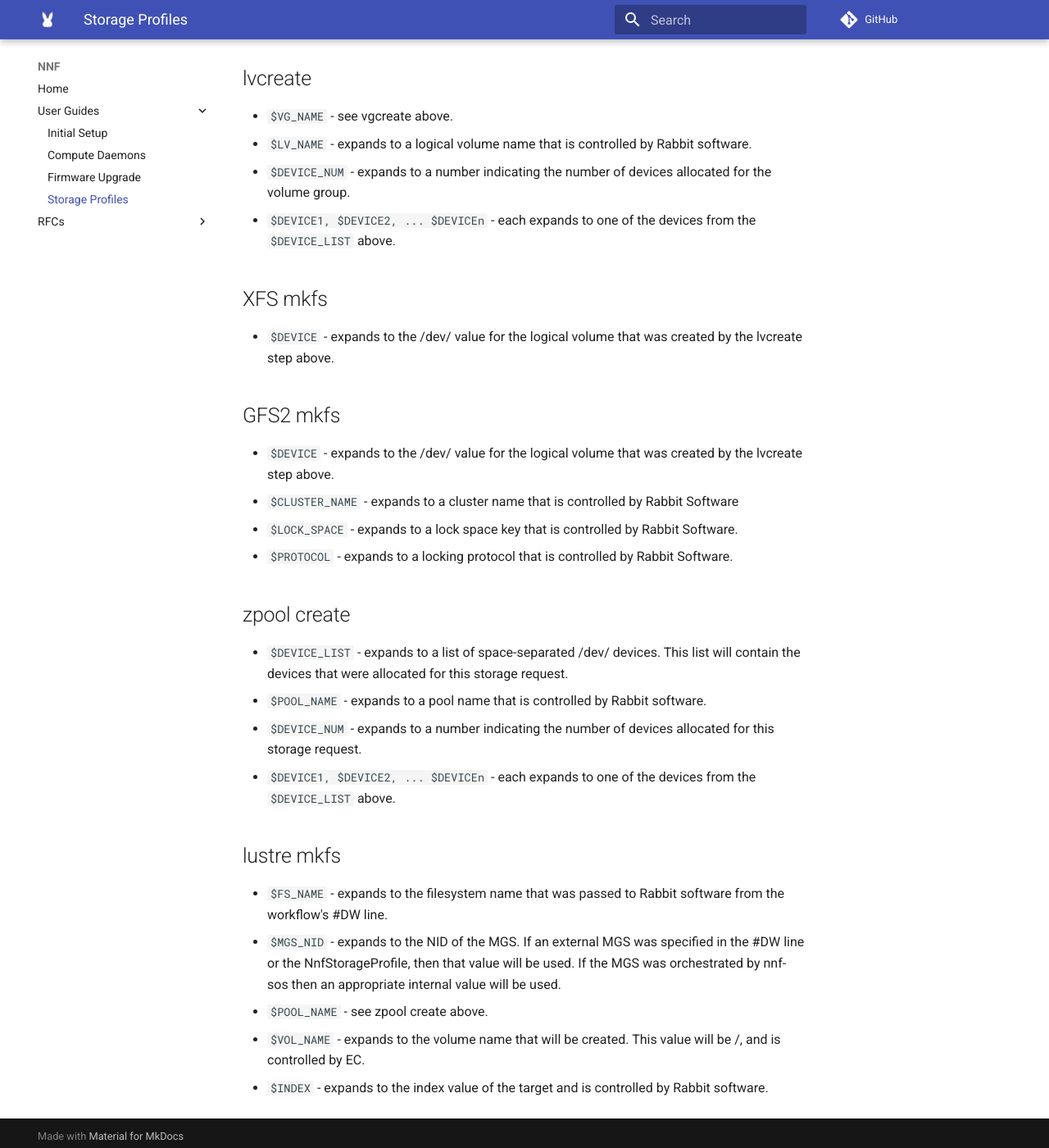
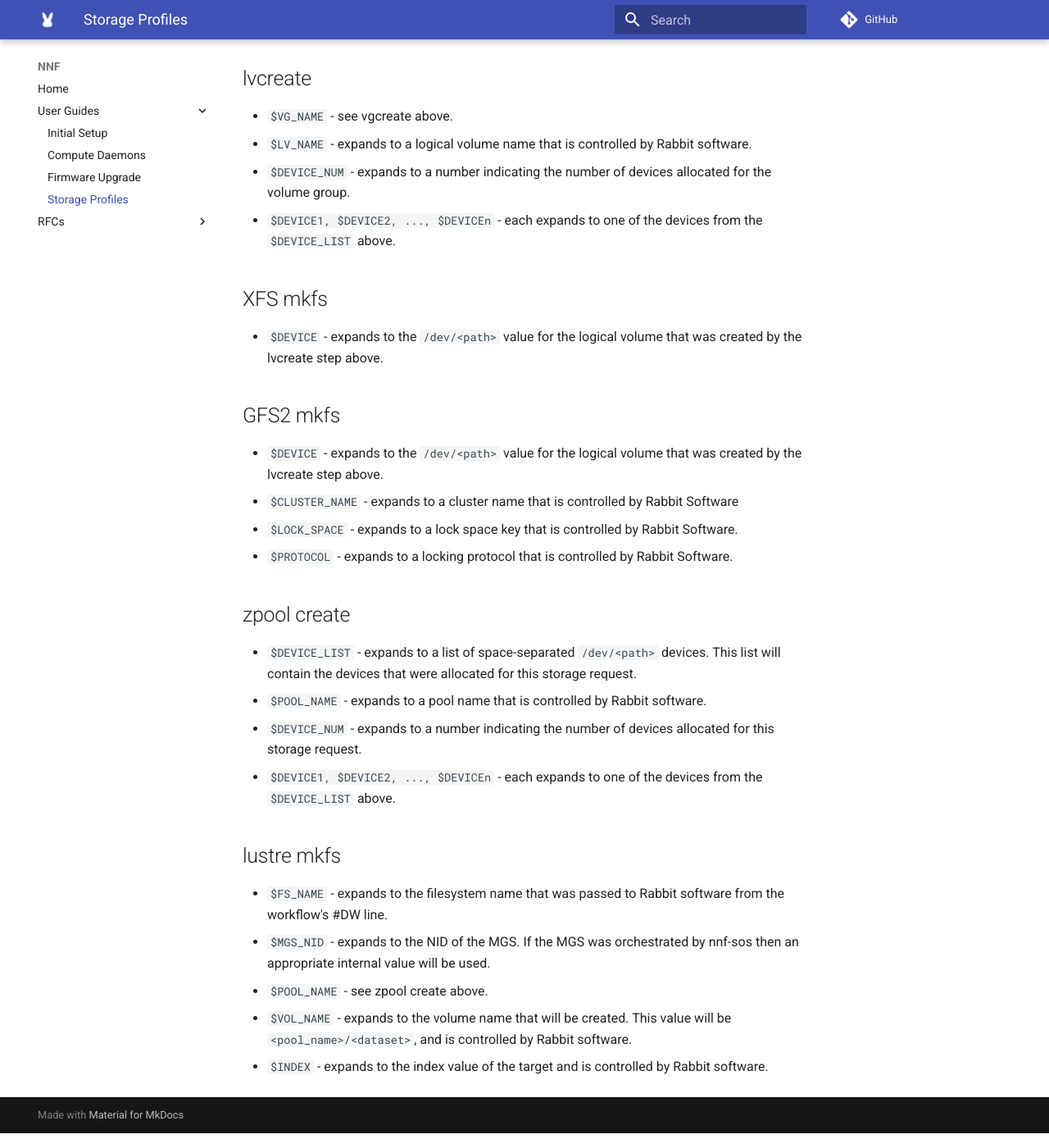
Before and after one commit to NearNodeFlash/NearNodeFlash.github.io, an MkDocs documentation site: the page built from docs/guides/storage-profiles/readme.md, in a window 1280 px wide and 1400 px high, scrolled down 4380 px. Shown: the whole window at 82% size. Built offline with MkDocs 1.6.1 and Material for MkDocs 9.7.7, drawn with Linux system fonts in a browser that asks for light colours; comment, search, counter and statistics services are not loaded; some of the changed text lies outside the part shown.

Commit message:
resolve PR comments
Signed-off-by: Nate Thornton <nate.thornton@hpe.com>

````diff
--- a/docs/guides/storage-profiles/readme.md
+++ b/docs/guides/storage-profiles/readme.md
@@ -95,7 +95,7 @@
 
 ## Lustre / ZFS
 
-The following shows how to specify a zpool virtual device (vdev).  In this case the default vdev is a stripe.   See zpoolconcepts(7) for virtual device descriptions.
+The following shows how to specify a zpool virtual device (vdev). In this case the default vdev is a stripe. See [zpoolconcepts(7)](https://openzfs.github.io/openzfs-docs/man/7/zpoolconcepts.7.html) for virtual device descriptions.
 
 ```yaml
 apiVersion: nnf.cray.hpe.com/v1alpha1
@@ -123,7 +123,7 @@
 
 ### ZFS dataset properties
 
-The following shows how to specify ZFS dataset properties in the --mkfsoptions arg for mkfs.lustre.  See zfsprops(7).
+The following shows how to specify ZFS dataset properties in the `--mkfsoptions` arg for mkfs.lustre. See [zfsprops(7)](https://openzfs.github.io/openzfs-docs/man/7/zfsprops.7.html).
 
 ```yaml
 apiVersion: nnf.cray.hpe.com/v1alpha1
@@ -189,42 +189,42 @@
 
 ## pvcreate
 
-* `$DEVICE` - expands to the /dev/<path> value for one device that has been allocated
+* `$DEVICE` - expands to the `/dev/<path>` value for one device that has been allocated
 
 ## vgcreate
 
 * `$VG_NAME` - expands to a volume group name that is controlled by Rabbit software.
-* `$DEVICE_LIST` - expands to a list of space-separated /dev/<path> devices.  This list will contain the devices that were iterated over for the pvcreate step.
+* `$DEVICE_LIST` - expands to a list of space-separated `/dev/<path>` devices. This list will contain the devices that were iterated over for the pvcreate step.
 
 ## lvcreate
 
 * `$VG_NAME` - see vgcreate above.
 * `$LV_NAME` - expands to a logical volume name that is controlled by Rabbit software.
 * `$DEVICE_NUM` - expands to a number indicating the number of devices allocated for the volume group.
-* `$DEVICE1, $DEVICE2, ... $DEVICEn` - each expands to one of the devices from the `$DEVICE_LIST` above.
+* `$DEVICE1, $DEVICE2, ..., $DEVICEn` - each expands to one of the devices from the `$DEVICE_LIST` above.
 
 ## XFS mkfs
 
-* `$DEVICE` - expands to the /dev/<path> value for the logical volume that was created by the lvcreate step above.
+* `$DEVICE` - expands to the `/dev/<path>` value for the logical volume that was created by the lvcreate step above.
 
 ## GFS2 mkfs
 
-* `$DEVICE` - expands to the /dev/<path> value for the logical volume that was created by the lvcreate step above.
+* `$DEVICE` - expands to the `/dev/<path>` value for the logical volume that was created by the lvcreate step above.
 * `$CLUSTER_NAME` - expands to a cluster name that is controlled by Rabbit Software
 * `$LOCK_SPACE` - expands to a lock space key that is controlled by Rabbit Software.
 * `$PROTOCOL` - expands to a locking protocol that is controlled by Rabbit Software.
 
 ## zpool create
 
-* `$DEVICE_LIST` - expands to a list of space-separated /dev/<path> devices.  This list will contain the devices that were allocated for this storage request.
+* `$DEVICE_LIST` - expands to a list of space-separated `/dev/<path>` devices. This list will contain the devices that were allocated for this storage request.
 * `$POOL_NAME` - expands to a pool name that is controlled by Rabbit software.
 * `$DEVICE_NUM` - expands to a number indicating the number of devices allocated for this storage request.
-* `$DEVICE1, $DEVICE2, ... $DEVICEn` - each expands to one of the devices from the `$DEVICE_LIST` above.
+* `$DEVICE1, $DEVICE2, ..., $DEVICEn` - each expands to one of the devices from the `$DEVICE_LIST` above.
 
 ## lustre mkfs
 
 * `$FS_NAME` - expands to the filesystem name that was passed to Rabbit software from the workflow's #DW line.
-* `$MGS_NID` - expands to the NID of the MGS.  If an external MGS was specified in the #DW line or the NnfStorageProfile, then that value will be used. If the MGS was orchestrated by nnf-sos then an appropriate internal value will be used.
+* `$MGS_NID` - expands to the NID of the MGS. If the MGS was orchestrated by nnf-sos then an appropriate internal value will be used.
 * `$POOL_NAME` - see zpool create above.
-* `$VOL_NAME` - expands to the volume name that will be created.  This value will be <poolname>/<dataset>, and is controlled by EC.
+* `$VOL_NAME` - expands to the volume name that will be created. This value will be `<pool_name>/<dataset>`, and is controlled by Rabbit software.
 * `$INDEX` - expands to the index value of the target and is controlled by Rabbit software.
````
Also changed, not shown: other parts of docs/guides/storage-profiles/readme.md (+2 -2 lines).
